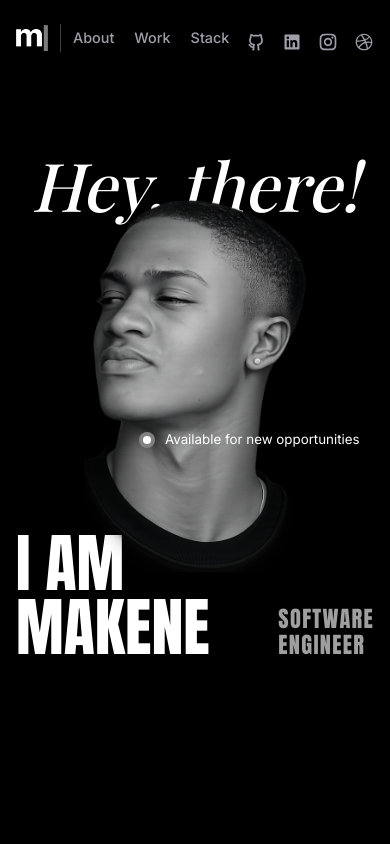
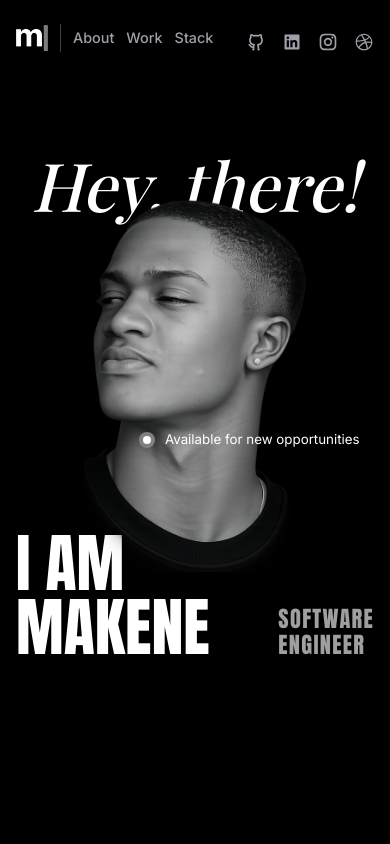
Before and after one commit to makeneto/makenedev, a React (Vite) app: page / in a window 390 px wide. Shown: the top 844 px of the page. Built offline with nearby package versions, Linux system fonts and the light colour scheme; no server answers; a web font is replaced by a local one.

Commit message:
style: apply media query in nav links

```diff
--- a/src/components/NavRoutes.tsx
+++ b/src/components/NavRoutes.tsx
@@ -11,7 +11,7 @@
 
 export default function NavRoutes({ links }: NavRoutesProps) {
   return (
-    <section className="flex items-center gap-5">
+    <section className="flex items-center gap-3 sm:gap-5">
       {links.map((link) => (
         <NavLink
           key={link.link}
```
